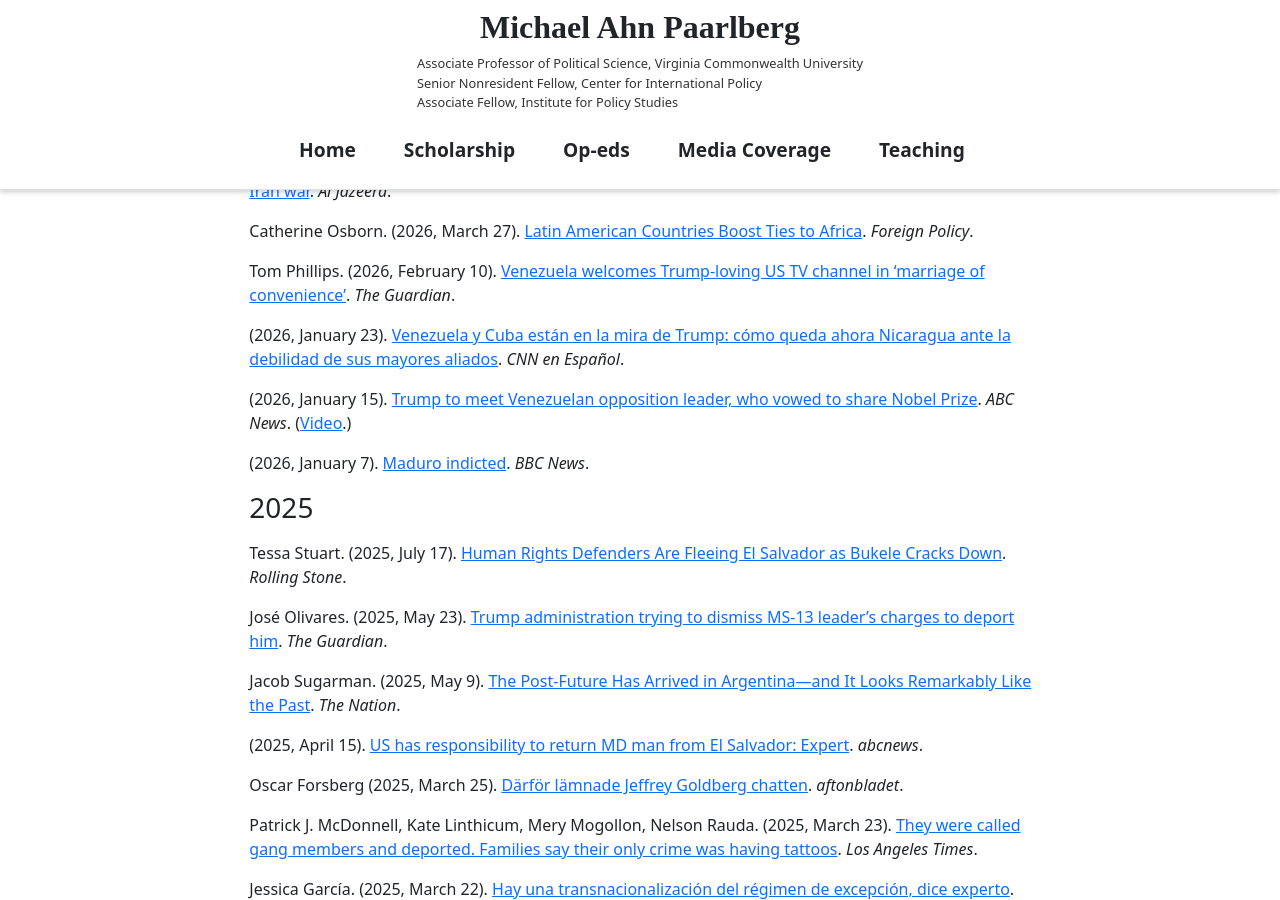
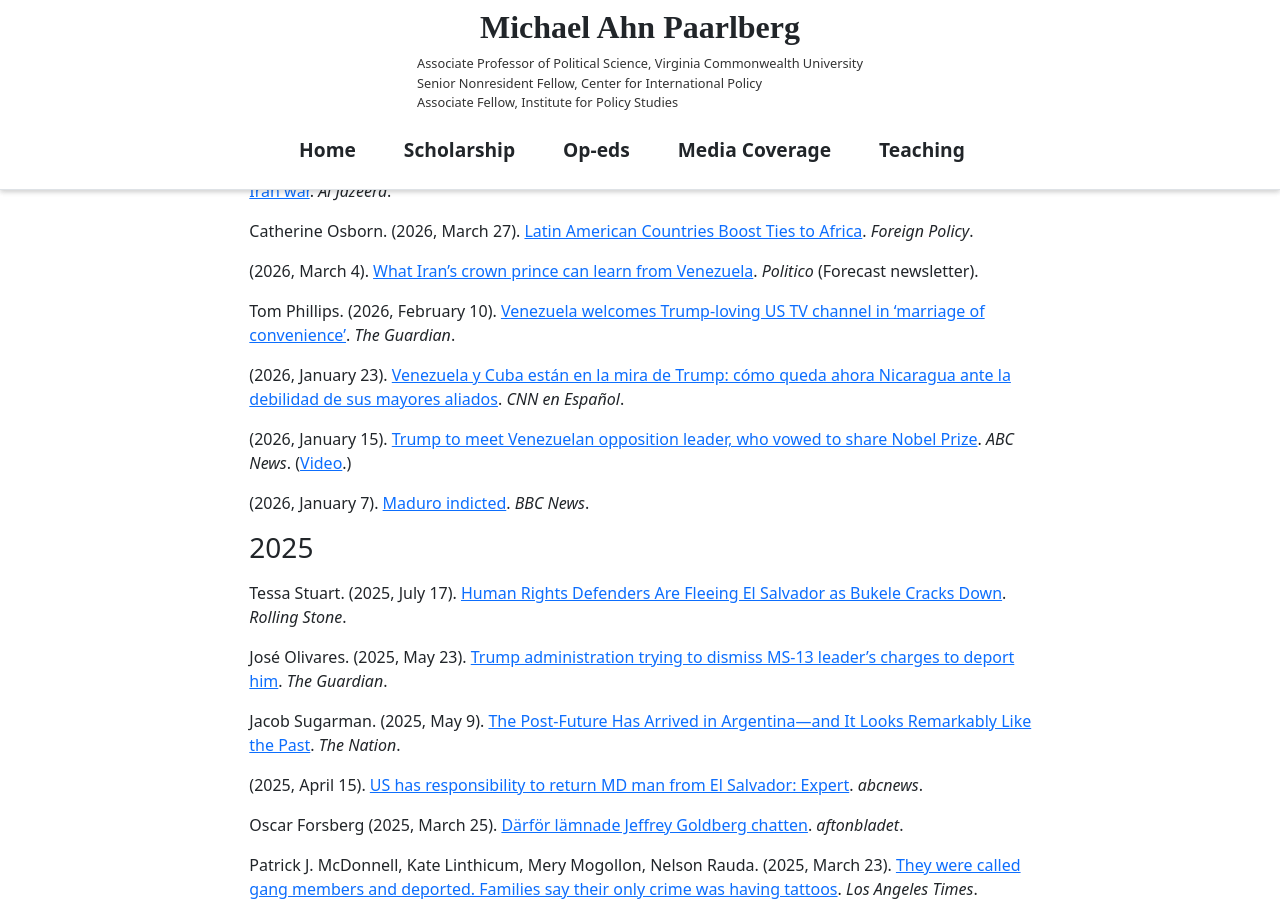
Before and after one commit to RelevantResearch/michael-paarlberg, a Jekyll site: the page built from _pages/home.md, in a window 1280 px wide and 900 px high, scrolled down 6889 px. Built offline with Jekyll 4.4.1, drawn with Linux system fonts in a browser that asks for light colours.

Commit message:
Add Politico Forecast media appearance (Mar 4, 2026)
Co-Authored-By: Claude Sonnet 5.5 <noreply@anthropic.com>

```diff
--- a/_includes/pages/media_coverage.md
+++ b/_includes/pages/media_coverage.md
@@ -29,6 +29,8 @@ Michele Kelemen. (2026, September 7). [Rubio to visit 3 Latin American countries
 Joseph Stepansky. (2026, March 28). [One month in, disapproval high but US lawmakers take no action on Iran war](https://www.aljazeera.com/news/2026/3/28/one-month-in-disapproval-high-but-us-lawmakers-take-no-action-on-iran-war). _Al Jazeera_.
 
 Catherine Osborn. (2026, March 27). [Latin American Countries Boost Ties to Africa](https://foreignpolicy.com/2026/03/27/latin-america-celac-africa-colombia-summit/). _Foreign Policy_.
+
+(2026, March 4). [What Iran's crown prince can learn from Venezuela](https://www.politico.com/newsletters/forecast/2026/03/04/what-irans-crown-prince-can-learn-from-venezuela-00813088). _Politico_ (Forecast newsletter).
 
 Tom Phillips. (2026, February 10). [Venezuela welcomes Trump-loving US TV channel in 'marriage of convenience'](https://www.theguardian.com/world/2026/feb/10/venezuela-newsmax-trump-liberator). _The Guardian_.
 
```
